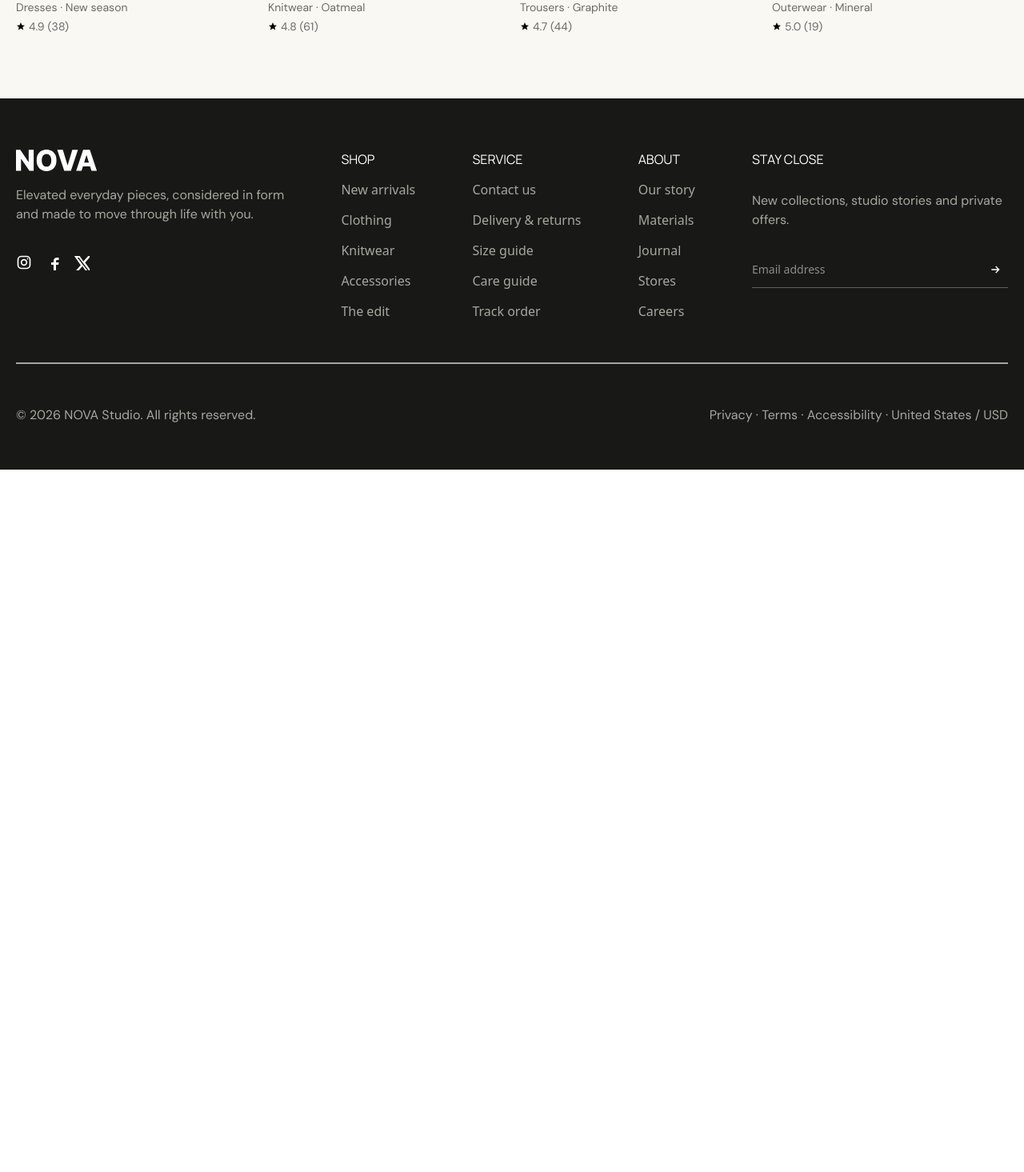
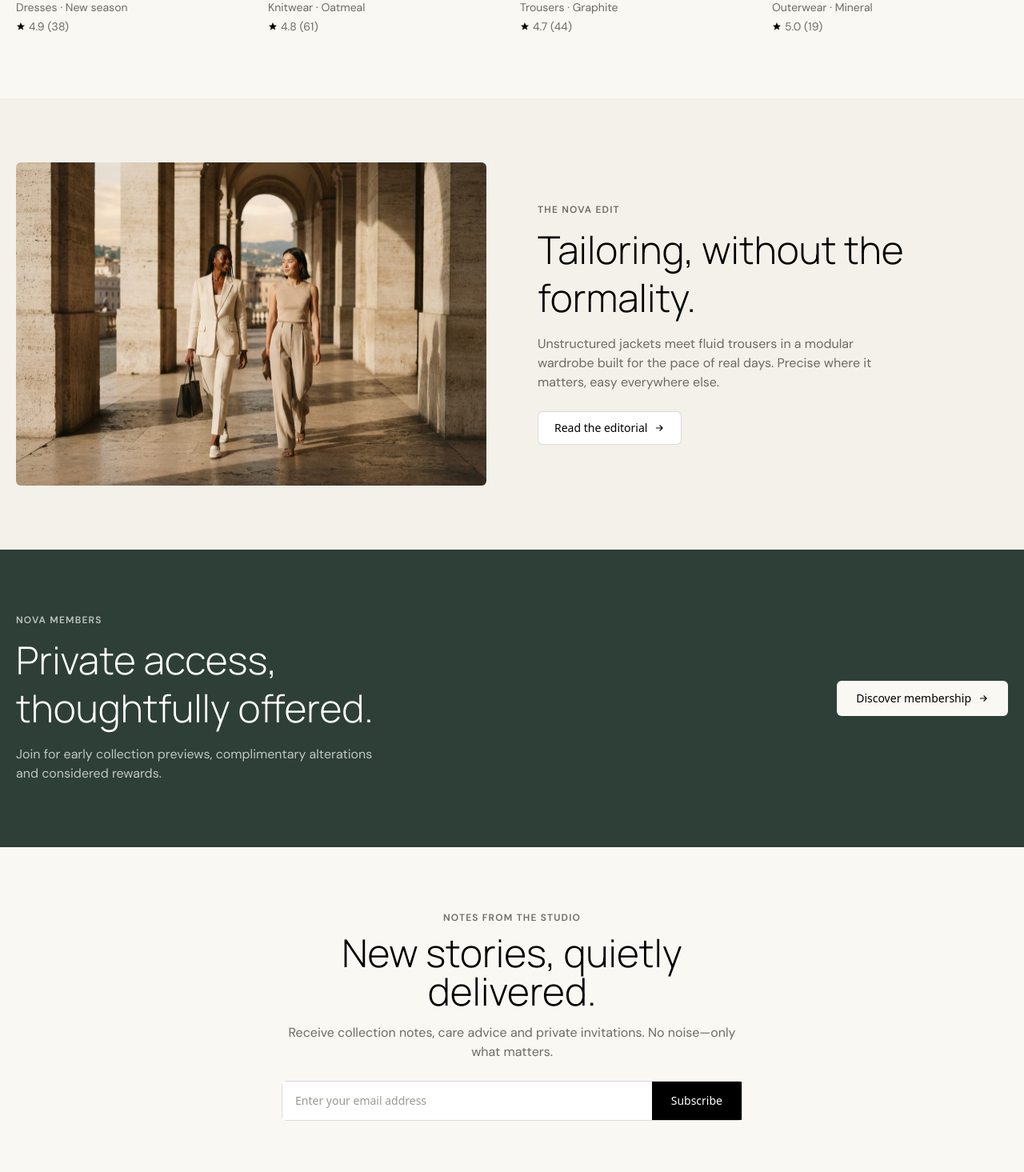
Before and after one commit to DevSodikjon/nova, a Next.js app: page / in a window 1280 px wide. Shown: the part 2365-3830 px from the top of the page at 80% size. Before the commit the page ends 2952 px from the top, so only its background shows below. Built offline with nearby package versions, Linux system fonts and the light colour scheme.

Commit message:
finished home page

```diff
--- a/app/home/page.tsx
+++ b/app/home/page.tsx
@@ -5,6 +5,9 @@ import Link from "next/link";
 import Hero from "@/sections/Home/hero"
 import Wardrobe from "@/sections/Home/wardrobe"
 import Products from "@/sections/Home/products";
+import NovaEdit from "@/sections/Home/novaEdit";
+import MembersBanner from "@/sections/Home/members";
+import Newsletter from "@/sections/Home/newsLetter";
 
 export default function Home() {
   return (
@@ -12,6 +15,9 @@ export default function Home() {
     <Hero/>
     <Wardrobe/>
     <Products/>
+    <NovaEdit/>
+    <MembersBanner/>
+    <Newsletter/>
    </main>
   );
 }
--- /dev/null
+++ b/sections/Home/members.tsx
@@ -0,0 +1,31 @@
+import Link from "next/link";
+
+export default function MembersBanner() {
+  return (
+    <section className="bg-[#2e3f38] py-14 sm:py-20">
+      <div className="container flex flex-col gap-6 lg:flex-row lg:items-center lg:justify-between lg:gap-10">
+        <div>
+          <p className="text-xs font-semibold uppercase tracking-widest text-white/70">Nova members</p>
+
+          <h2 className="mt-3 max-w-xl text-3xl sm:text-4xl lg:text-5xl font-light leading-tight text-white">
+            Private access, thoughtfully offered.
+          </h2>
+
+          <p className="mt-4 max-w-md text-white/70">
+            Join for early collection previews, complimentary alterations and considered rewards.
+          </p>
+        </div>
+
+        <Link
+          href="/membership"
+          className="inline-flex w-fit items-center gap-2 whitespace-nowrap rounded-md bg-[#faf8f3] px-6 py-3 text-sm font-medium text-black transition hover:bg-white"
+        >
+          Discover membership
+          <svg width="14" height="14" viewBox="0 0 24 24" fill="none" stroke="currentColor" strokeWidth="2">
+            <path d="M5 12h14M13 6l6 6-6 6" />
+          </svg>
+        </Link>
+      </div>
+    </section>
+  );
+}
--- /dev/null
+++ b/sections/Home/newsLetter.tsx
@@ -0,0 +1,34 @@
+export default function Newsletter() {
+  return (
+    <section className="bg-[#faf8f3] py-14 sm:py-20">
+      <div className="container">
+        <div className="mx-auto max-w-xl text-center">
+          <p className="text-xs font-semibold uppercase tracking-widest text-[#6b6b63]">Notes from the studio</p>
+
+          <h2 className="mt-3 text-3xl sm:text-4xl lg:text-5xl font-light text-black">
+            New stories, quietly delivered.
+          </h2>
+
+          <p className="mt-4 text-[#6b6b63]">
+            Receive collection notes, care advice and private invitations. No noise—only what matters.
+          </p>
+
+          <form className="mt-6 flex flex-col gap-2 sm:flex-row sm:gap-0 sm:rounded-md sm:border sm:border-black/15 sm:bg-white">
+            <input
+              type="email"
+              required
+              placeholder="Enter your email address"
+              className="w-full rounded-md border border-black/15 bg-white px-4 py-3 text-sm text-black outline-none placeholder:text-[#9a9a92] sm:flex-1 sm:rounded-none sm:border-0 sm:py-3.5"
+            />
+            <button
+              type="submit"
+              className="w-full rounded-md bg-black px-6 py-3 text-sm font-medium text-white transition hover:bg-black/85 sm:w-auto sm:rounded-none sm:py-3.5 sm:whitespace-nowrap"
+            >
+              Subscribe
+            </button>
+          </form>
+        </div>
+      </div>
+    </section>
+  );
+}
--- /dev/null
+++ b/sections/Home/novaEdit.tsx
@@ -0,0 +1,43 @@
+import Link from "next/link";
+import Image from "next/image";
+
+export default function NovaEdit() {
+  return (
+    <section className="bg-[#f4f1ea] py-14 sm:py-20">
+      <div className="container grid grid-cols-1 gap-8 lg:grid-cols-2 lg:items-center lg:gap-16">
+        <div className="relative aspect-[4/3] w-full overflow-hidden rounded-md lg:aspect-[16/11]">
+          <Image
+            src="/images/novaEdit.svg"
+            alt="Two women in tailored cream suits walking through an arched stone colonnade"
+            fill
+            sizes="(min-width: 1024px) 50vw, 100vw"
+            className="object-cover"
+          />
+        </div>
+
+        <div>
+          <p className="text-xs font-semibold uppercase tracking-widest text-[#6b6b63]">The Nova edit</p>
+
+          <h2 className="mt-3 text-3xl sm:text-4xl lg:text-5xl font-light leading-tight text-black">
+            Tailoring, without the formality.
+          </h2>
+
+          <p className="mt-4 max-w-md text-[#6b6b63]">
+            Unstructured jackets meet fluid trousers in a modular wardrobe built for the pace of real days. Precise
+            where it matters, easy everywhere else.
+          </p>
+
+          <Link
+            href="/about"
+            className="mt-6 inline-flex items-center gap-2 rounded-md border border-black/15 bg-white px-5 py-2.5 text-sm font-medium text-black transition hover:bg-black hover:text-white"
+          >
+            Read the editorial
+            <svg width="14" height="14" viewBox="0 0 24 24" fill="none" stroke="currentColor" strokeWidth="2">
+              <path d="M5 12h14M13 6l6 6-6 6" />
+            </svg>
+          </Link>
+        </div>
+      </div>
+    </section>
+  );
+}
```
Also changed, not shown: public/Images/novaEdit.svg (added).
